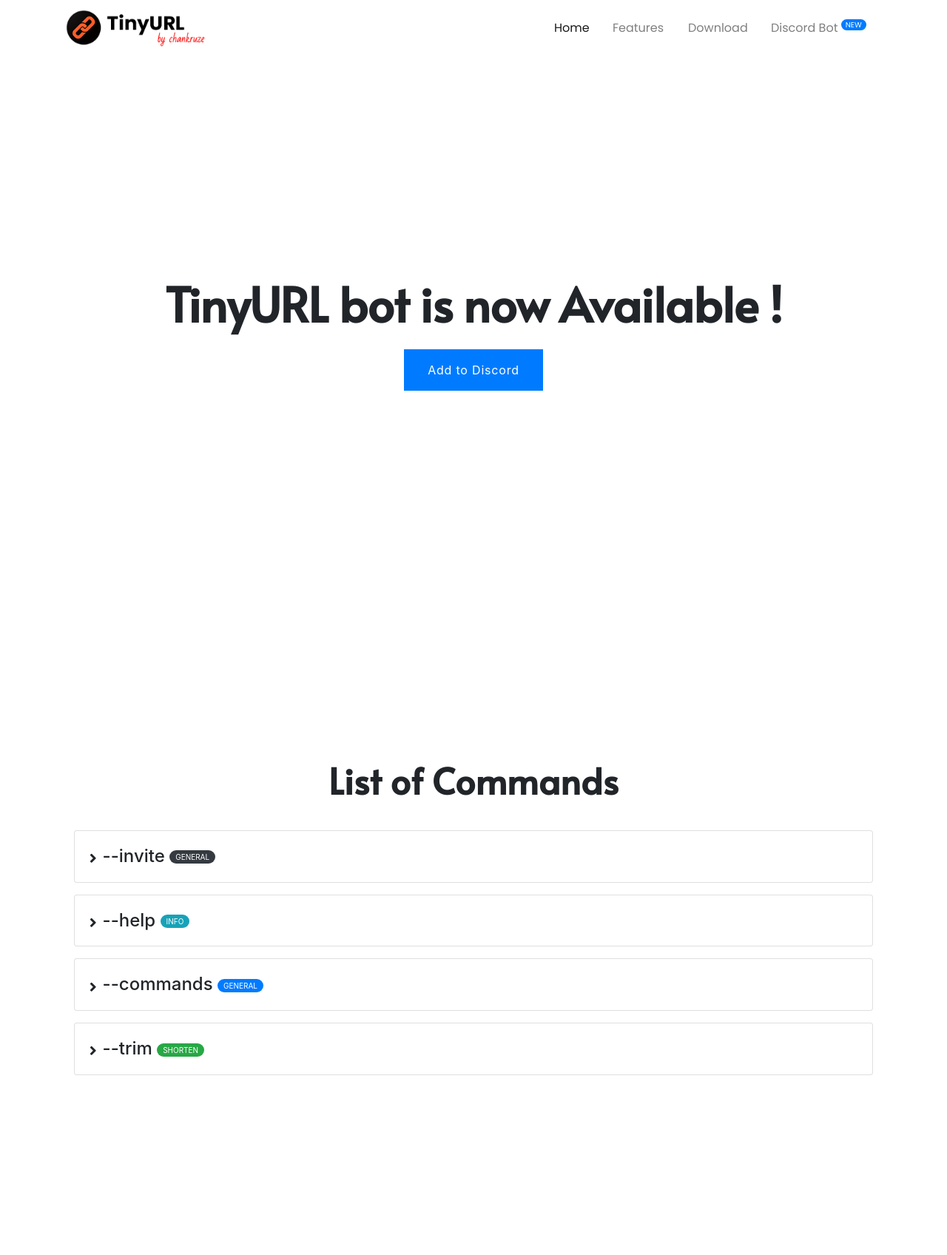
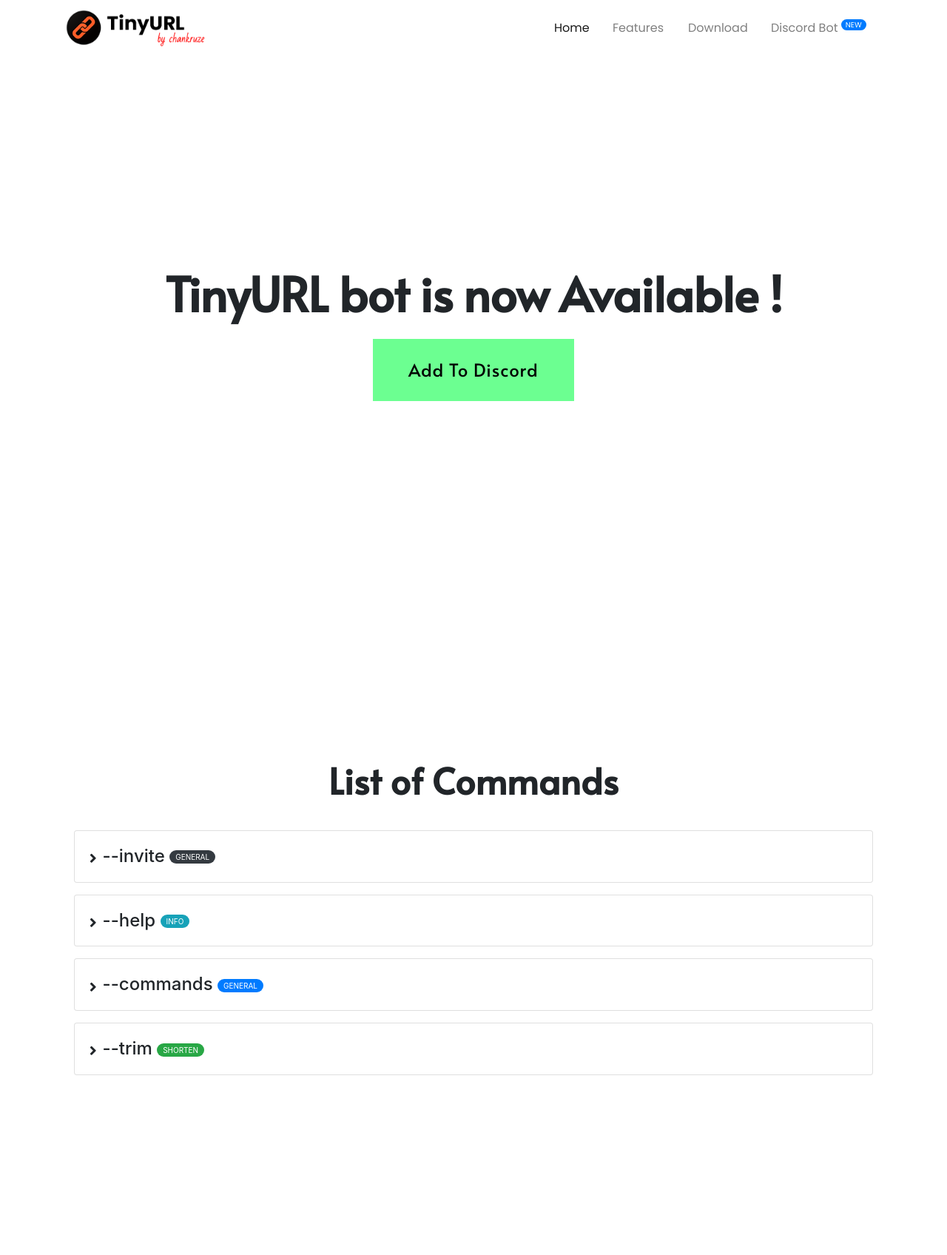
Before and after one commit to chankruze/TinyURL-Website, a Jekyll site: the page built from discord-bot.html, in a window 1280 px wide. Shown: the whole page at 74% size. Built offline with Jekyll 4.4.1, drawn with Linux system fonts in a browser that asks for light colours; comment, search, counter and statistics services are not loaded.

Commit message:
Updates Button & Adds Invite Link
Signed-off-by: chankruze <chankruze@gmail.com>

```diff
--- a/assets/css/discord-bot.css
+++ b/assets/css/discord-bot.css
@@ -6,6 +6,7 @@
 */
 @import "./prism.css";
 @import "./fonts.css";
+@import "./hover.css";
 
 :root {
   --color-primary: #007bff;
@@ -133,65 +134,24 @@
   background: transparent !important;
 }
 
-.draw-border {
-  box-shadow: inset 0 0 0 4px var(--color-primary);
-  color: var(--color-primary);
-  -webkit-transition: color 0.25s 0.0833333333s;
-  transition: color 0.25s 0.0833333333s;
-  position: relative;
+.btn-add {
+  cursor: pointer;
+  background: #6cff91;
+  line-height: 1.5;
+  font-size: 1.5rem;
+  font-family: "Alata";
+  font-weight: 500;
+  text-transform: capitalize;
+  padding: 1em 2em;
+  color: #000;
+  letter-spacing: 0.05rem;
+  text-decoration: none !important;
 }
 
-.draw-border::before,
-.draw-border::after {
-  border: 0 solid transparent;
-  box-sizing: border-box;
-  content: "";
-  pointer-events: none;
-  position: absolute;
-  width: 0;
-  height: 0;
-  bottom: 0;
-  right: 0;
-}
-.draw-border::before {
-  border-bottom-width: 4px;
-  border-left-width: 4px;
-}
-.draw-border::after {
-  border-top-width: 4px;
-  border-right-width: 4px;
-}
-.draw-border:hover {
-  background: var(--color-success);
-}
-.draw-border:hover::before,
-.draw-border:hover::after {
-  border-color: var(--color-success);
-  -webkit-transition: border-color 0s, width 0.25s, height 0.25s;
-  transition: border-color 0s, width 0.25s, height 0.25s;
-  width: 100%;
-  height: 100%;
-}
-.draw-border:hover::before {
-  -webkit-transition-delay: 0s, 0s, 0.25s;
-  transition-delay: 0s, 0s, 0.25s;
-}
-.draw-border:hover::after {
-  -webkit-transition-delay: 0s, 0.25s, 0s;
-  transition-delay: 0s, 0.25s, 0s;
+.btn-add:focus {
+  outline: 2px dotted #2098D1;
 }
 
-.btn-add {
-  background: none;
-  border: none;
-  cursor: pointer;
-  line-height: 1.5;
-  font: 700 1.2rem;
-  padding: 1em 2em;
-  letter-spacing: 0.05rem;
+.btn-add:hover {
   color: #fff;
-  background: var(--color-primary);
 }
-.btn-add:focus {
-  outline: 2px dotted var(--color-primary);
-}
--- a/discord-bot.html
+++ b/discord-bot.html
@@ -15,7 +15,9 @@
 <div class="container header">
     <div class="col-md-12 caption">
         <h1>TinyURL bot is now Available !</h1>
-        <button class="btn-add draw-border">Add to Discord</button>
+        <a class="btn-add hvr-bounce-to-bottom hvr-grow-shadow" target="_blank"
+            href="https://discord.com/oauth2/authorize?client_id=744989604997759016&permissions=26624&scope=bot">Add to
+            Discord</a>
     </div>
 </div>
 
```
